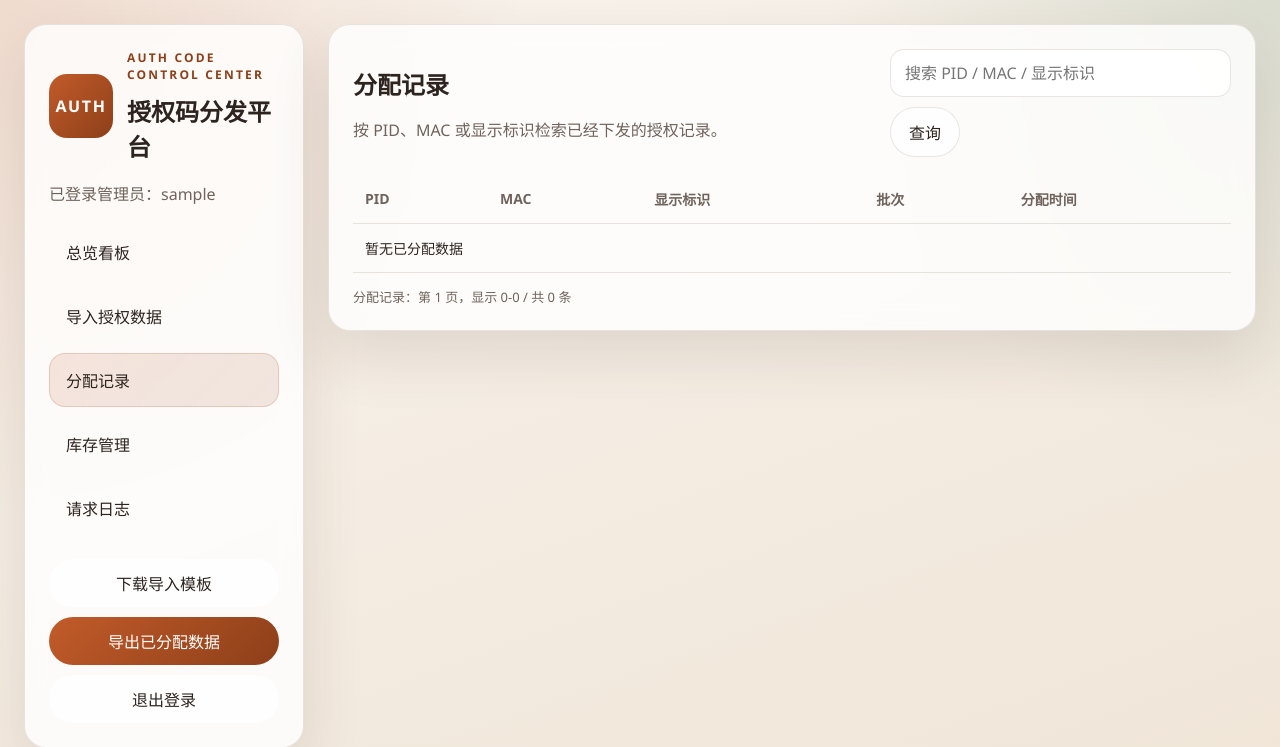
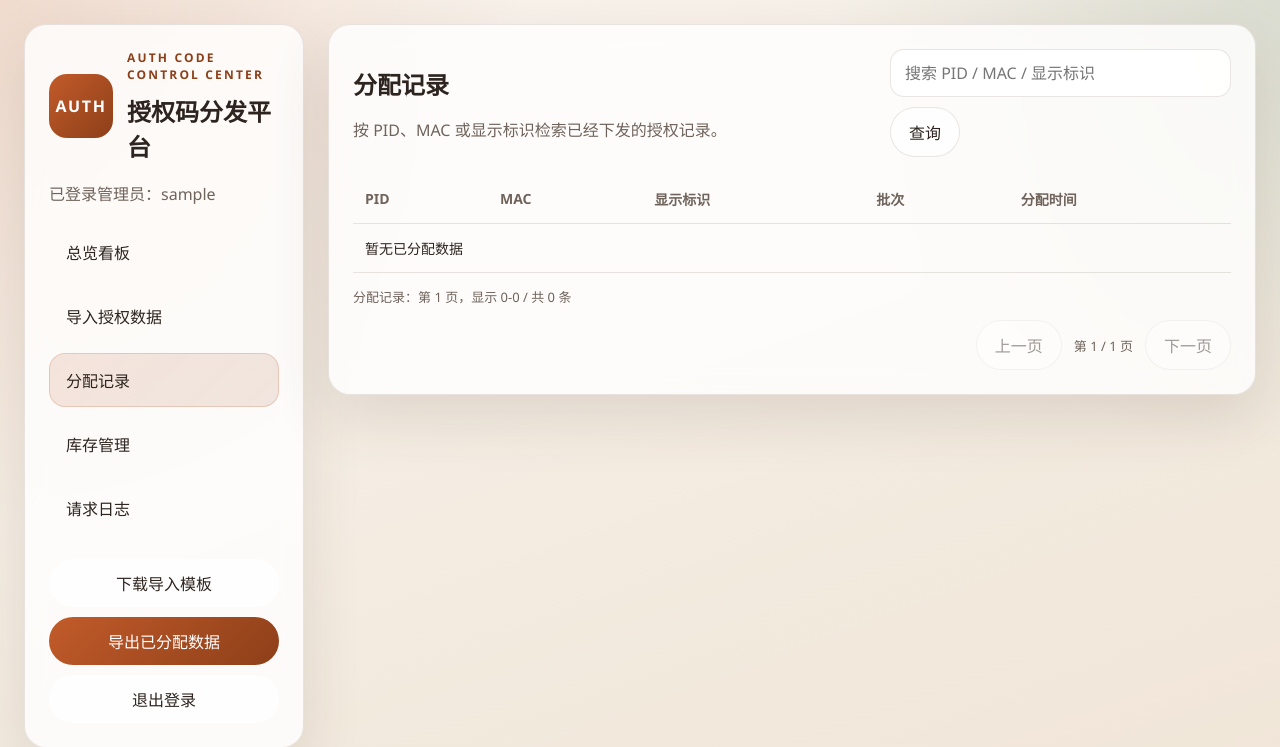
Before and after one commit to ByteRK/MacToAuthCode, a Flask app: page /dashboard in a window 1280 px wide, after a click on "分配记录". Shown: the top 747 px of the page. Run offline with Flask 3, Linux system fonts and the light colour scheme; the visitor is signed in with stand-in values (Sample User, id 1); data that the repository does not hold is empty.

Commit message:
feat: add pagination controls for allocations and inventory summary

```diff
--- a/app/static/js/admin/core/state.js
+++ b/app/static/js/admin/core/state.js
@@ -1,6 +1,6 @@
 export const state = {
   selectedPid: "",
-  allocations: { page: 1, pageSize: 20, search: "" },
-  inventorySummary: { page: 1, pageSize: 20, search: "" },
+  allocations: { page: 1, pageSize: 20, search: "", totalPages: 1 },
+  inventorySummary: { page: 1, pageSize: 20, search: "", totalPages: 1 },
   codeDetails: { page: 1, pageSize: 20, search: "", status: "all", totalPages: 1 },
 };
--- a/app/static/js/admin/modules/allocations.js
+++ b/app/static/js/admin/modules/allocations.js
@@ -1,6 +1,14 @@
 import { fetchJson } from "../core/api.js";
 import { renderRows, renderTableMeta, byId } from "../core/dom.js";
 import { state } from "../core/state.js";
+
+function renderAllocationPagination(result) {
+  const totalPages = Math.max(1, Math.ceil(result.total / result.page_size));
+  state.allocations.totalPages = totalPages;
+  byId("allocations-page-indicator").textContent = `第 ${result.page} / ${totalPages} 页`;
+  byId("allocations-prev-page").disabled = result.page <= 1;
+  byId("allocations-next-page").disabled = result.page >= totalPages;
+}
 
 export async function loadAllocations() {
   const { page, pageSize, search } = state.allocations;
@@ -20,6 +28,7 @@ export async function loadAllocations() {
     "暂无已分配数据"
   );
   renderTableMeta("allocations-meta", payload.data, "分配记录");
+  renderAllocationPagination(payload.data);
 }
 
 export function bindAllocationSearch() {
@@ -29,4 +38,21 @@ export function bindAllocationSearch() {
     state.allocations.search = byId("allocation-search").value.trim();
     await loadAllocations();
   });
+
+  byId("allocations-prev-page").addEventListener("click", async () => {
+    if (state.allocations.page <= 1) {
+      return;
+    }
+    state.allocations.page -= 1;
+    await loadAllocations();
+  });
+
+  byId("allocations-next-page").addEventListener("click", async () => {
+    const totalPages = state.allocations.totalPages || 1;
+    if (state.allocations.page >= totalPages) {
+      return;
+    }
+    state.allocations.page += 1;
+    await loadAllocations();
+  });
 }
--- a/app/static/js/admin/modules/inventory.js
+++ b/app/static/js/admin/modules/inventory.js
@@ -2,6 +2,14 @@ import { fetchJson } from "../core/api.js";
 import { renderRows, renderTableMeta, byId } from "../core/dom.js";
 import { state } from "../core/state.js";
 import { switchPanel } from "./navigation.js";
+
+function renderInventorySummaryPagination(result) {
+  const totalPages = Math.max(1, Math.ceil(result.total / result.page_size));
+  state.inventorySummary.totalPages = totalPages;
+  byId("inventory-summary-page-indicator").textContent = `第 ${result.page} / ${totalPages} 页`;
+  byId("inventory-summary-prev-page").disabled = result.page <= 1;
+  byId("inventory-summary-next-page").disabled = result.page >= totalPages;
+}
 
 function renderCodePagination(result) {
   const totalPages = Math.max(1, Math.ceil(result.total / result.page_size));
@@ -9,6 +17,12 @@ function renderCodePagination(result) {
   byId("codes-page-indicator").textContent = `第 ${result.page} / ${totalPages} 页`;
   byId("codes-prev-page").disabled = result.page <= 1;
   byId("codes-next-page").disabled = result.page >= totalPages;
+}
+
+function resetInventorySummaryPagination() {
+  byId("inventory-summary-page-indicator").textContent = "第 1 / 1 页";
+  byId("inventory-summary-prev-page").disabled = true;
+  byId("inventory-summary-next-page").disabled = true;
 }
 
 function resetCodeDetailsView() {
@@ -38,6 +52,7 @@ export async function loadInventorySummary() {
     "暂无库存数据"
   );
   renderTableMeta("inventory-summary-meta", payload.data, "PID 聚合库存");
+  renderInventorySummaryPagination(payload.data);
 }
 
 export async function loadCodeDetails() {
@@ -123,5 +138,23 @@ export function bindInventory() {
     await loadCodeDetails();
   });
 
+  byId("inventory-summary-prev-page").addEventListener("click", async () => {
+    if (state.inventorySummary.page <= 1) {
+      return;
+    }
+    state.inventorySummary.page -= 1;
+    await loadInventorySummary();
+  });
+
+  byId("inventory-summary-next-page").addEventListener("click", async () => {
+    const totalPages = state.inventorySummary.totalPages || 1;
+    if (state.inventorySummary.page >= totalPages) {
+      return;
+    }
+    state.inventorySummary.page += 1;
+    await loadInventorySummary();
+  });
+
+  resetInventorySummaryPagination();
   resetCodeDetailsView();
 }
--- a/app/templates/dashboard/panels/allocations.html
+++ b/app/templates/dashboard/panels/allocations.html
@@ -25,5 +25,10 @@
       </table>
     </div>
     <div class="table-meta" id="allocations-meta"></div>
+    <div class="pagination-bar" id="allocations-pagination">
+      <button type="button" class="ghost-btn pagination-btn" id="allocations-prev-page">上一页</button>
+      <span class="pagination-info" id="allocations-page-indicator">第 1 / 1 页</span>
+      <button type="button" class="ghost-btn pagination-btn" id="allocations-next-page">下一页</button>
+    </div>
   </div>
 </section>
--- a/app/templates/dashboard/panels/inventory.html
+++ b/app/templates/dashboard/panels/inventory.html
@@ -26,6 +26,11 @@
       </table>
     </div>
     <div class="table-meta" id="inventory-summary-meta"></div>
+    <div class="pagination-bar" id="inventory-summary-pagination">
+      <button type="button" class="ghost-btn pagination-btn" id="inventory-summary-prev-page">上一页</button>
+      <span class="pagination-info" id="inventory-summary-page-indicator">第 1 / 1 页</span>
+      <button type="button" class="ghost-btn pagination-btn" id="inventory-summary-next-page">下一页</button>
+    </div>
   </div>
 
   <div class="panel">
```
